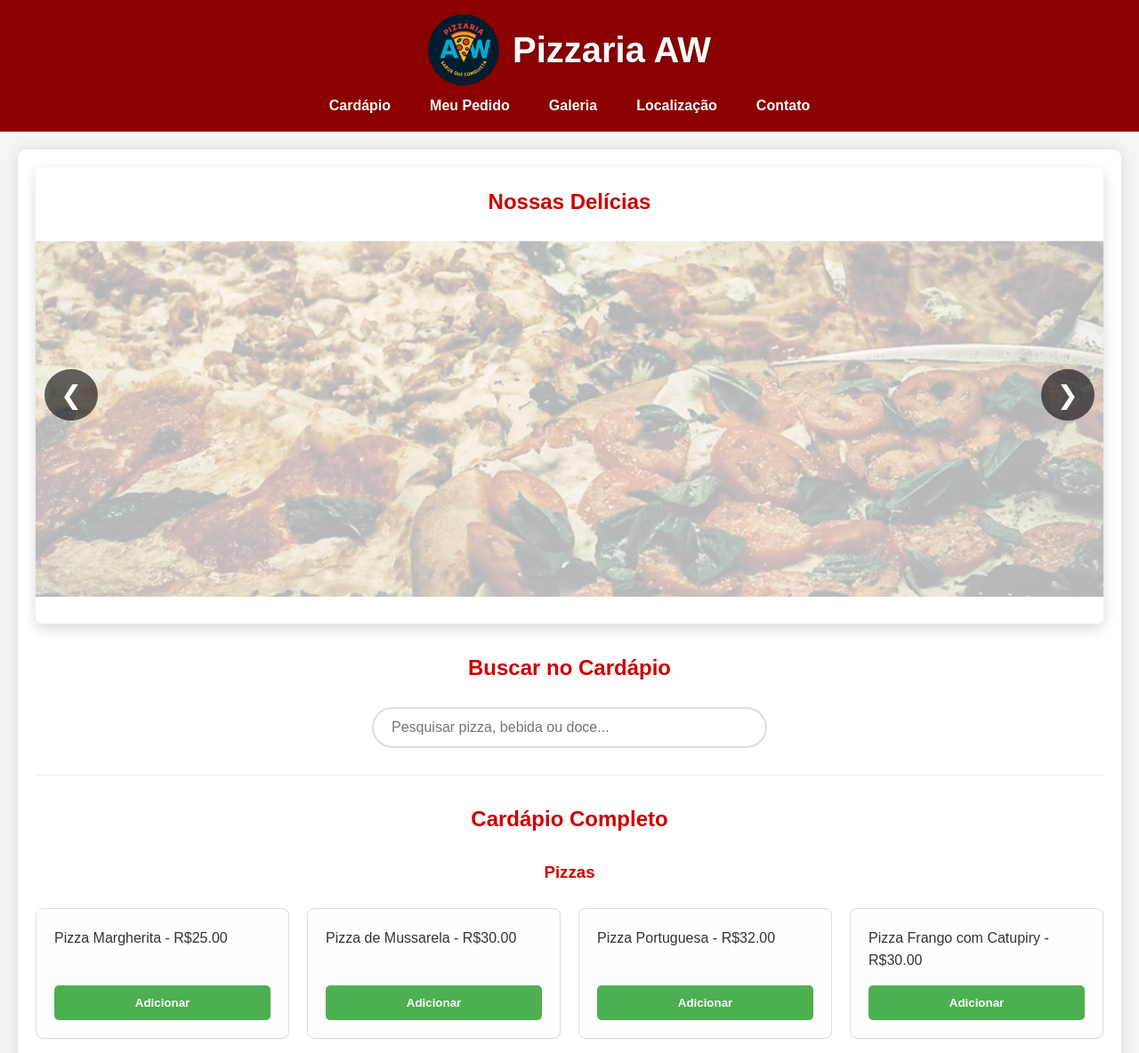
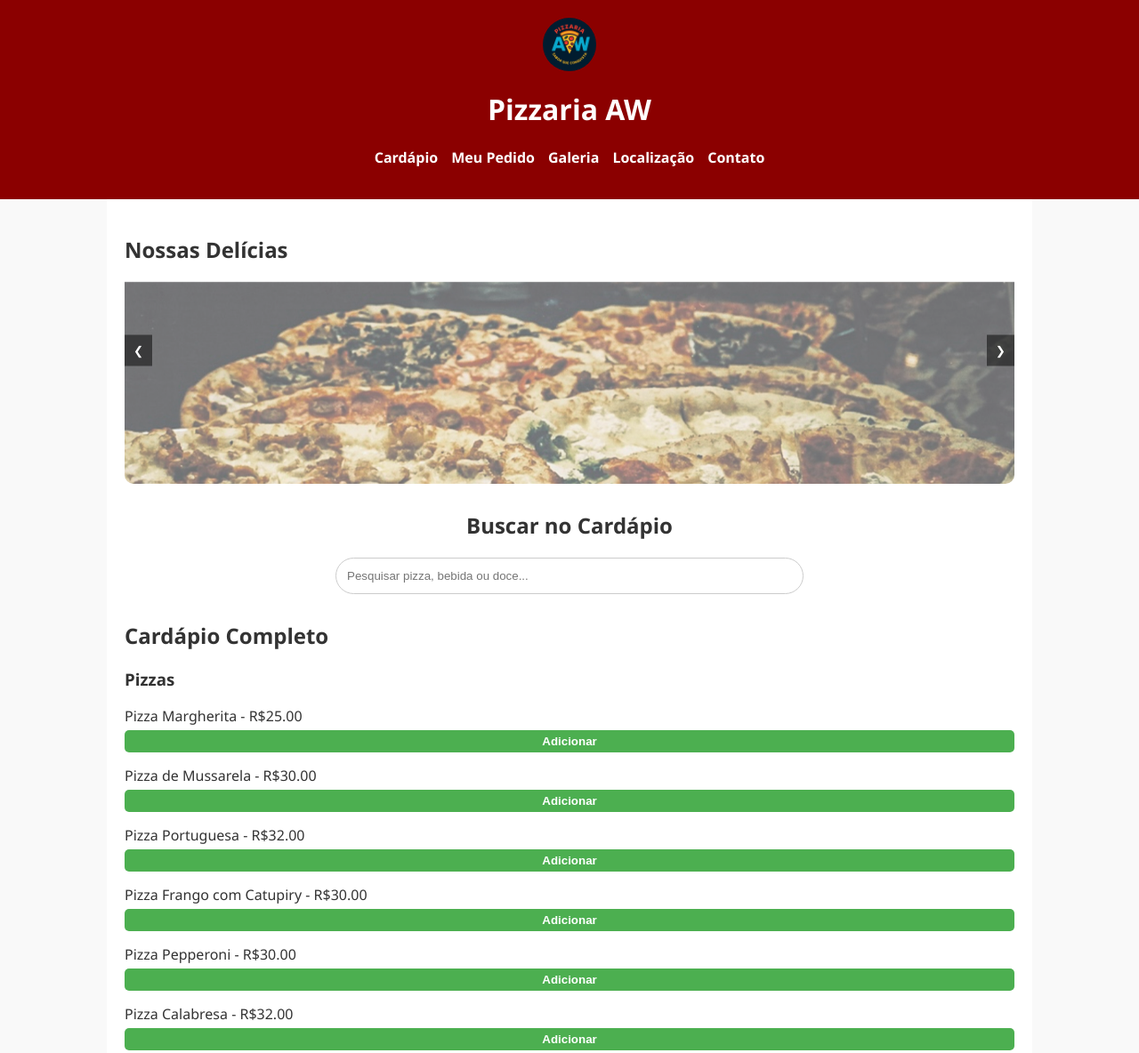
Before and after one commit to awaldige/Cardapio-Pizzaria-AW, a plain HTML site: page index.html in a window 1280 px wide. Shown: the top 1184 px of the page at 89% size. Drawn offline with Linux system fonts and the light colour scheme.

Commit message:
Update style.css

```diff
--- a/style.css
+++ b/style.css
@@ -1,277 +1,44 @@
-/* Estilos Gerais */
-body {
-    font-family: 'Arial', sans-serif;
-    margin: 0;
-    background-color: #f4f4f4;
-    color: #333;
-    line-height: 1.6;
-}
+/* Globais */
+body { font-family: 'Segoe UI', Tahoma, Geneva, Verdana, sans-serif; margin: 0; background: #f9f9f9; color: #333; }
+header { background: #8B0000; color: white; padding: 20px; text-align: center; }
+header .logo { width: 60px; border-radius: 50%; vertical-align: middle; }
+nav ul { list-style: none; padding: 0; display: flex; justify-content: center; gap: 15px; }
+nav a { color: white; text-decoration: none; font-weight: bold; }
 
-header {
-    background-color: #8B0000; /* Vermelho escuro */
-    color: white;
-    padding: 1rem 0;
-    text-align: center;
-}
+main { max-width: 1000px; margin: 0 auto; padding: 20px; background: white; }
 
-header .logo-container {
-    display: flex;
-    justify-content: center;
-    align-items: center;
-    gap: 15px;
-    margin-bottom: 10px;
-}
+/* Carrossel */
+.carousel-container { position: relative; overflow: hidden; height: 300px; border-radius: 10px; margin-bottom: 30px; }
+.carousel-item { width: 100%; height: 100%; object-fit: cover; display: none; }
+.carousel-item.active { display: block; animation: fade 0.5s; }
+@keyframes fade { from {opacity: 0.4} to {opacity: 1} }
+.carousel-button { position: absolute; top: 50%; transform: translateY(-50%); background: rgba(0,0,0,0.5); color: white; border: none; padding: 10px; cursor: pointer; }
+.next { right: 0; }
 
-header .logo {
-    width: 80px;
-    height: auto;
-    border-radius: 50%;
-}
+/* Busca */
+#search { text-align: center; margin-bottom: 30px; }
+#search input { width: 90%; max-width: 500px; padding: 12px; border-radius: 25px; border: 1px solid #ccc; outline: none; }
 
-header h1 {
-    margin: 0;
-    font-size: 2.5rem;
-    text-shadow: 1px 1px 3px rgba(0,0,0,0.3);
-}
+/* Menu Profissional */
+.menu-container { display: grid; grid-template-columns: repeat(auto-fit, minmax(300px, 1fr)); gap: 40px; }
+.menu-category h3 { color: #8B0000; border-bottom: 2px solid #8B0000; padding-bottom: 5px; text-align: left; }
+.menu-list { list-style: none; padding: 0; }
+.menu-item { margin-bottom: 15px; }
+.item-info { display: flex; align-items: baseline; justify-content: space-between; }
+.item-name { font-weight: bold; }
+.item-line { flex-grow: 1; border-bottom: 1px dotted #ccc; margin: 0 10px; }
+.item-price { color: #8B0000; font-weight: bold; }
 
-header nav ul {
-    list-style: none;
-    padding: 0;
-    margin: 10px 0 0 0;
-    display: flex;
-    justify-content: center;
-    gap: 20px;
-    flex-wrap: wrap;
-}
+.add-to-order { background: #4CAF50; color: white; border: none; padding: 5px 15px; border-radius: 5px; cursor: pointer; width: 100%; margin-top: 5px; font-weight: bold; }
 
-header nav a {
-    color: white;
-    text-decoration: none;
-    font-weight: bold;
-    padding: 5px 12px;
-    transition: all 0.3s ease;
-}
+/* Pedido e Checkout */
+#order-summary { background: #fffdf0; padding: 20px; border: 1px solid #ffeeba; border-radius: 10px; }
+#order-list li { display: flex; justify-content: space-between; margin-bottom: 10px; border-bottom: 1px solid #eee; padding-bottom: 5px; }
+.remove-from-order { background: #ff4d4d; color: white; border: none; padding: 2px 8px; border-radius: 3px; cursor: pointer; }
+.total-area { text-align: right; font-size: 1.4rem; color: #8B0000; }
 
-header nav a:hover {
-    background-color: rgba(255, 255, 255, 0.2);
-    border-radius: 5px;
-}
+.payment-options { display: flex; justify-content: center; gap: 15px; margin: 20px 0; }
+#finalizar-pedido { background: #25D366; color: white; border: none; width: 100%; padding: 15px; font-size: 1.2rem; font-weight: bold; border-radius: 50px; cursor: pointer; transition: 0.3s; }
+#finalizar-pedido:hover { background: #128C7E; transform: scale(1.02); }
 
-main {
-    padding: 20px;
-    max-width: 1200px;
-    margin: 20px auto;
-    background-color: white;
-    box-shadow: 0 0 15px rgba(0, 0, 0, 0.1);
-    border-radius: 10px;
-}
-
-section {
-    margin-bottom: 40px;
-    padding-bottom: 30px;
-    border-bottom: 1px solid #eee;
-}
-
-section:last-of-type {
-    border-bottom: none;
-}
-
-h2, h3 {
-    color: #CC0000;
-    text-align: center;
-    margin-bottom: 25px;
-}
-
-/* Estilos para o Carrossel */
-.carousel-container {
-    position: relative;
-    max-width: 100%;
-    overflow: hidden;
-    margin-bottom: 30px;
-    border-radius: 8px;
-    box-shadow: 0 5px 15px rgba(0, 0, 0, 0.15);
-}
-
-.carousel-slides {
-    display: flex;
-    position: relative;
-    height: 400px; /* Altura fixa para manter consistência */
-}
-
-.carousel-item {
-    width: 100%;
-    height: 100%;
-    display: none;
-    object-fit: cover;
-}
-
-.carousel-item.active {
-    display: block;
-    width: 100%;
-    animation: fadeIn 0.5s;
-}
-
-@keyframes fadeIn {
-    from { opacity: 0; }
-    to { opacity: 1; }
-}
-
-.carousel-button {
-    position: absolute;
-    top: 50%;
-    transform: translateY(-50%);
-    background-color: rgba(0, 0, 0, 0.6);
-    color: white;
-    border: none;
-    padding: 12px 18px;
-    cursor: pointer;
-    font-size: 1.8rem;
-    border-radius: 50%;
-    z-index: 10;
-}
-
-.carousel-button.prev { left: 10px; }
-.carousel-button.next { right: 10px; }
-
-/* Estilos para a Busca */
-#search {
-    text-align: center;
-    margin-bottom: 30px;
-}
-
-#search input {
-    width: 80%;
-    padding: 12px 20px;
-    border: 2px solid #ddd;
-    border-radius: 25px;
-    font-size: 1rem;
-    max-width: 400px;
-    outline: none;
-    transition: border-color 0.3s;
-}
-
-#search input:focus {
-    border-color: #CC0000;
-}
-
-/* Estilos para o Menu */
-.menu-list {
-    list-style: none;
-    padding: 0;
-    display: grid;
-    grid-template-columns: repeat(auto-fit, minmax(280px, 1fr));
-    gap: 20px;
-}
-
-.menu-item {
-    background-color: #fefefe;
-    border: 1px solid #ddd;
-    padding: 20px;
-    border-radius: 8px;
-    display: flex;
-    flex-direction: column;
-    justify-content: space-between;
-    transition: transform 0.2s, box-shadow 0.2s;
-}
-
-.menu-item:hover {
-    transform: translateY(-5px);
-    box-shadow: 0 8px 15px rgba(0, 0, 0, 0.1);
-}
-
-.menu-item button {
-    background-color: #4CAF50;
-    color: white;
-    border: none;
-    padding: 12px;
-    border-radius: 5px;
-    cursor: pointer;
-    font-weight: bold;
-    margin-top: 15px;
-}
-
-/* Resumo do Pedido */
-#order-summary {
-    background-color: #f9fff9;
-    border: 2px solid #d4edda;
-    border-radius: 8px;
-    padding: 20px;
-}
-
-#order-list li {
-    padding: 10px 0;
-    border-bottom: 1px dashed #ccc;
-    display: flex;
-    justify-content: space-between;
-    align-items: center;
-}
-
-.remove-from-order {
-    background-color: #ff4d4d;
-    color: white;
-    border: none;
-    padding: 5px 12px;
-    border-radius: 4px;
-    cursor: pointer;
-    font-size: 0.8rem;
-}
-
-#total-price {
-    font-size: 1.5rem;
-    color: #CC0000;
-    text-align: right;
-    display: block;
-    margin-top: 10px;
-}
-
-/* Formas de Pagamento */
-.payment-options {
-    display: flex;
-    justify-content: center;
-    gap: 10px;
-    flex-wrap: wrap;
-    margin: 20px 0;
-}
-
-.payment-options label {
-    padding: 10px 20px;
-    background: #eee;
-    border-radius: 20px;
-    cursor: pointer;
-    border: 2px solid transparent;
-}
-
-/* Estilo para quando o rádio estiver marcado (via JS ou CSS adjacente) */
-input[type="radio"]:checked + span,
-input[type="radio"]:checked {
-    accent-color: #28a745;
-}
-
-/* Botão Finalizar */
-#finalizar-pedido {
-    background-color: #25D366; /* Cor oficial WhatsApp */
-    color: white;
-    width: 100%;
-    max-width: 400px;
-    display: block;
-    margin: 30px auto;
-    padding: 20px;
-    border: none;
-    border-radius: 50px;
-    font-size: 1.2rem;
-    font-weight: bold;
-    cursor: pointer;
-    transition: 0.3s;
-}
-
-#finalizar-pedido:hover {
-    background-color: #128C7E;
-    transform: scale(1.02);
-}
-
-/* Responsividade */
-@media (max-width: 600px) {
-    header h1 { font-size: 1.8rem; }
-    .carousel-slides { height: 250px; }
-    .menu-list { grid-template-columns: 1fr; }
-}
+footer { text-align: center; padding: 20px; color: #777; font-size: 0.9rem; }
```
